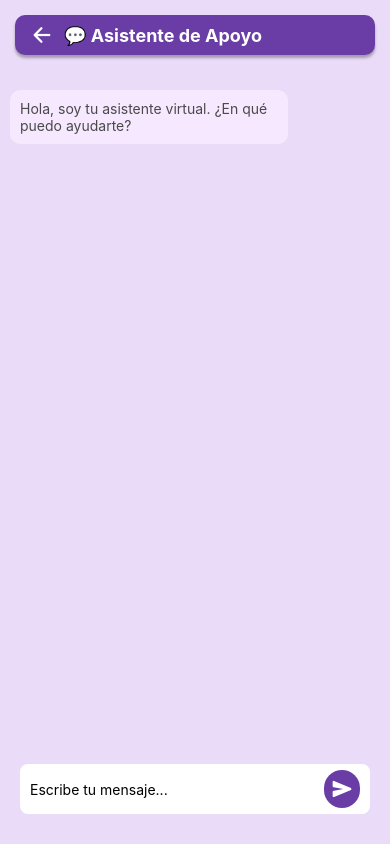
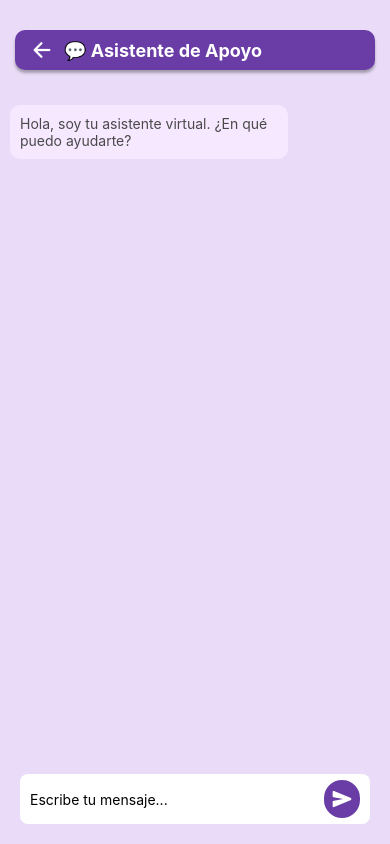
Before and after one commit to victorperezvl/gender_violence_app, a React Native app in the folder frontend/: screen /Chat in a window 390 px wide. Built offline with nearby package versions, Linux system fonts and the light colour scheme.

Commit message:
corrección posicionamiento teclado en chatscreen

```diff
--- a/frontend/src/screens/ChatScreen.js
+++ b/frontend/src/screens/ChatScreen.js
@@ -8,10 +8,12 @@ import {
   ScrollView,
   KeyboardAvoidingView,
   Platform,
+  Keyboard,
+  TouchableWithoutFeedback
 } from 'react-native';
 import { Ionicons } from '@expo/vector-icons';
+import { SafeAreaView } from 'react-native-safe-area-context';
 import { sendMessageToAi } from '../services/chatService';
-import { Keyboard } from 'react-native';
 
 const ChatScreen = ({ navigation }) => {
   const [messages, setMessages] = useState([
@@ -22,18 +24,16 @@ const ChatScreen = ({ navigation }) => {
   const sendMessage = async () => {
     if (inputMessage.trim() === '') return;
 
-    const newMessage = { id: Date.now(), text: inputMessage, sender: 'user' };
+    const newMessage = { id: Date.now().toString(), text: inputMessage, sender: 'user' };
     setMessages([...messages, newMessage]);
     setInputMessage('');
-
-    Keyboard.dismiss();
 
     try {
       const response = await sendMessageToAi(inputMessage);
 
       setMessages((prevMessages) => [
         ...prevMessages,
-        { sender: 'bot', text: response },
+        { id: Date.now().toString(), sender: 'bot', text: response },
       ]);
     } catch (error) {
       console.error('Error al enviar el mensaje:', error.message);
@@ -41,11 +41,7 @@ const ChatScreen = ({ navigation }) => {
   };
 
   return (
-    <KeyboardAvoidingView
-      style={styles.container}
-      behavior={Platform.OS === 'ios' ? 'padding' : 'height'}
-      keyboardVerticalOffset={90}
-    >
+    <SafeAreaView style={styles.container}>
       <View style={styles.header}>
         <Ionicons
           name="arrow-back"
@@ -56,6 +52,13 @@ const ChatScreen = ({ navigation }) => {
         <Text style={styles.headerTitle}>💬 Asistente de Apoyo</Text>
       </View>
 
+      <KeyboardAvoidingView
+        style={styles.keyboardAvoidingView}
+        behavior={Platform.OS === 'ios' ? 'padding' : 'height'}
+        keyboardVerticalOffset={Platform.OS === 'ios' ? 0 : 0}
+      >
+        <TouchableWithoutFeedback onPress={Keyboard.dismiss}>
+          <View style={styles.chatContainer}>
             <ScrollView
               style={styles.chatWindow}
               contentContainerStyle={{ paddingVertical: 10 }}
@@ -90,7 +93,10 @@ const ChatScreen = ({ navigation }) => {
                 <Ionicons name="send" size={20} color="white" />
               </TouchableOpacity>
             </View>
+          </View>
+        </TouchableWithoutFeedback>
       </KeyboardAvoidingView>
+    </SafeAreaView>
   );
 };
 
@@ -107,18 +113,25 @@ const styles = StyleSheet.create({
     paddingHorizontal: 15,
     borderRadius: 10,
     height: 40,
-    weight: 30,
     margin: 15,
     shadowColor: '#000',
     shadowOffset: { width: 0, height: 3 },
     shadowOpacity: 0.3,
     shadowRadius: 3,
+    marginTop: 30,
   },
   headerTitle: {
     color: '#FFFFFF',
     fontSize: 18,
     marginLeft: 10,
     fontWeight: 'bold',
+  },
+  keyboardAvoidingView: {
+    flex: 1,
+  },
+  chatContainer: {
+    flex: 1,
+    justifyContent: 'space-between',
   },
   chatWindow: {
     flex: 1,
@@ -151,7 +164,6 @@ const styles = StyleSheet.create({
     paddingHorizontal: 10,
     margin: 20,
     height: 50,
-    marginBottom: 30,
     marginTop: 10,
   },
   input: {
```
Lines whose indentation alone changed are shown as unchanged.
